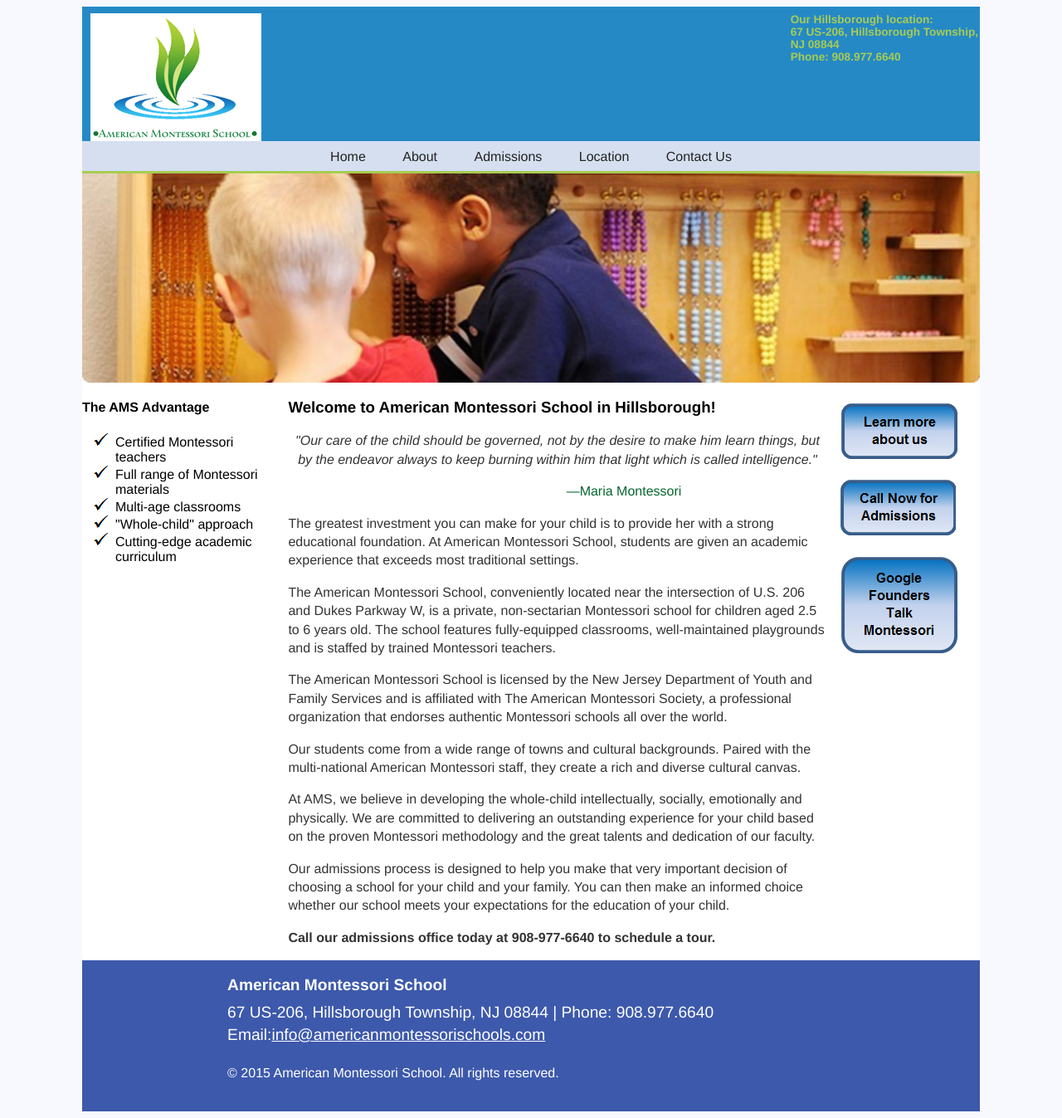
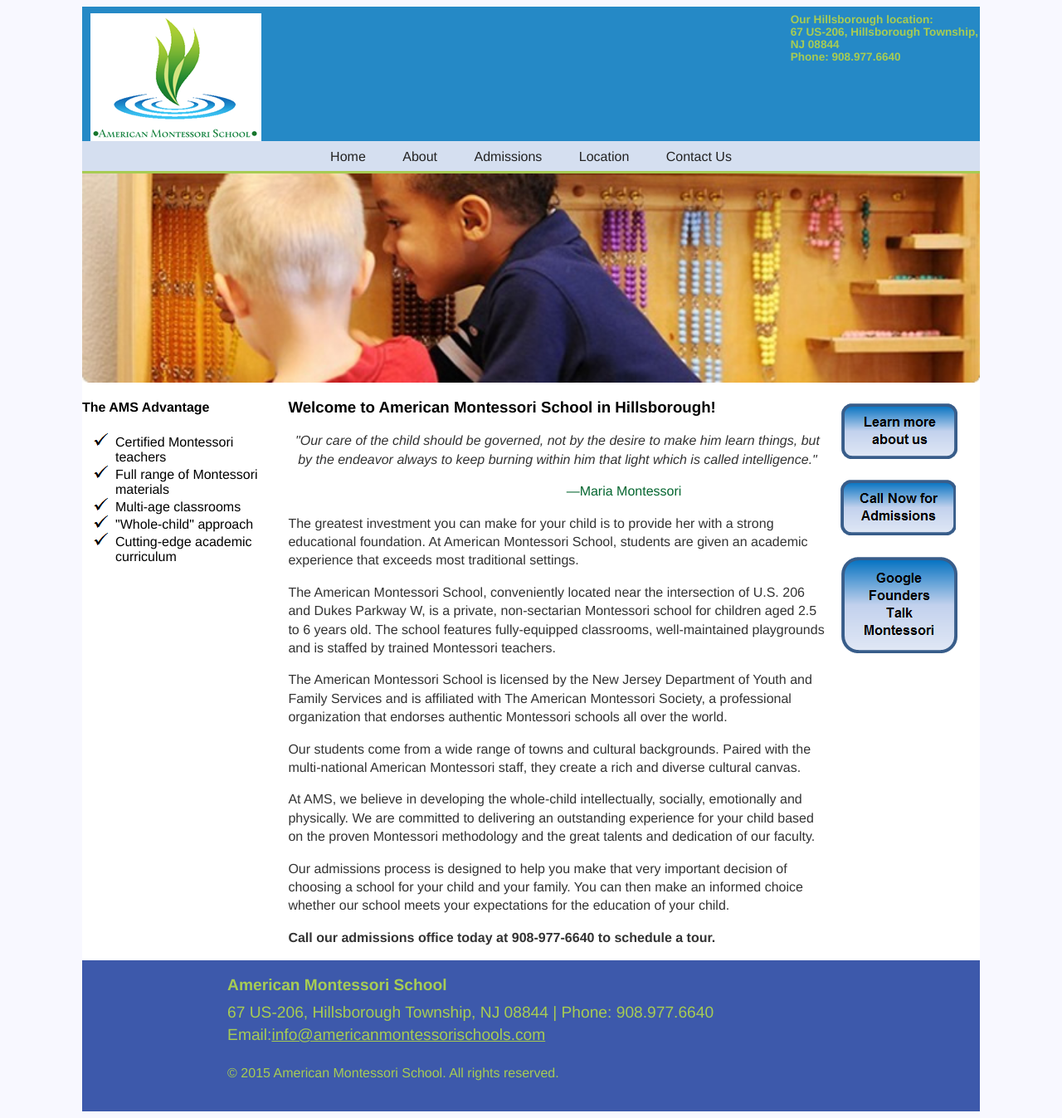
Before and after one commit to americanmontessorischools/americanmontessorischools.github.io, a Jekyll site: the page built from index.html, in a window 1280 px wide. Shown: the whole page at 83% size. Built offline with Jekyll 4.4.1, drawn with Linux system fonts in a browser that asks for light colours.

Commit message:
Update main.css

```diff
--- a/css/main.css
+++ b/css/main.css
@@ -213,13 +213,13 @@
 	}
 
 #footer_text h2 {
-	color: #FFFFFF;
+	color: #A7CC53;
 }
 
 #footer_text p {
-	color: #FFFFFF;
+	color: #A7CC53;
 }
 
 #footer_text a {
-	color: #FFFFFF;
+	color: #A7CC53;
 }
```
